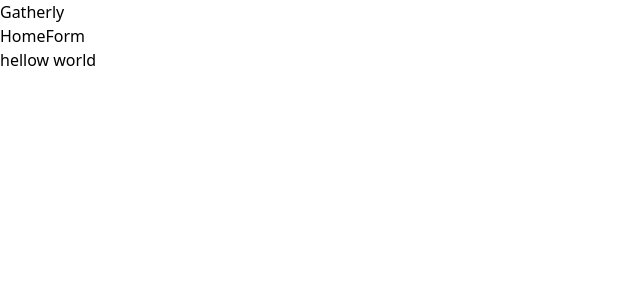
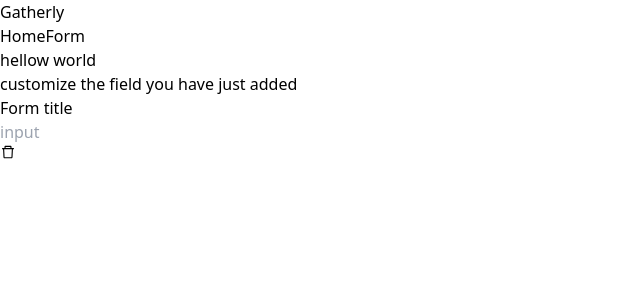
Before and after one commit to hasibulislamha01/Gatherly, a Next.js app: page /form in a window 1280 px wide. Both pictures are taken after a click on the button "hellow world". Shown: the top 300 px of the page, without its empty margins (0-640 px from the left). Built offline with nearby package versions, Linux system fonts and the light colour scheme.

Commit message:
added the basic layout of the form

```diff
--- /dev/null
+++ b/src/app/form/DynamicForm/DynamicForm.tsx
@@ -0,0 +1,28 @@
+import React from 'react'
+import { AiOutlineDelete } from 'react-icons/ai'
+
+type NewActiveInputProps = {
+    newActiveInput: boolean,
+    setNewActiveInput: React.Dispatch<React.SetStateAction<boolean>>
+}
+
+export default function DynamicForm({ newActiveInput, setNewActiveInput }: NewActiveInputProps) {
+    return (
+        <section>
+            <h3>Form title</h3>
+            {
+                newActiveInput &&
+                <div className='flex items-center gap-2'>
+                    <input
+                        placeholder='input'
+                        type='text'
+                    />
+                    <AiOutlineDelete
+                        onClick={() => setNewActiveInput(false)}
+                        className='cursor-pointer
+                    '/>
+                </div>
+            }
+        </section>
+    )
+}
--- /dev/null
+++ b/src/app/form/FieldCustomization/FieldCustomization.tsx
@@ -0,0 +1,9 @@
+import React from 'react'
+
+export default function FieldCustomization() {
+  return (
+    <section>
+        <h3>customize the field you have just added</h3>
+    </section>
+  )
+}
--- a/src/app/form/page.tsx
+++ b/src/app/form/page.tsx
@@ -1,10 +1,28 @@
+"use client"
 import OutlineButton from '@/components/ui/OutlineButton'
-import React from 'react'
+import React, { useState } from 'react'
+import DynamicForm from './DynamicForm/DynamicForm'
+import FieldCustomization from './FieldCustomization/FieldCustomization'
 
-export default function page() {
+export default function Page() {
+
+    const [newActiveInput, setNewActiveInput] = useState(false)
     return (
-        <section>
-            <OutlineButton buttonName='hellow world' />
+        <section className='my-12 flex gap-20'>
+
+
+            <div className='flex flex-col gap-10'>
+                <OutlineButton
+                    buttonName='hellow world'
+                    setNewActiveInput={setNewActiveInput}
+                />
+                { newActiveInput && <FieldCustomization />}
+            </div>
+
+            <DynamicForm
+                newActiveInput={newActiveInput}
+                setNewActiveInput={setNewActiveInput}
+            />
         </section>
     )
 }
--- a/src/components/ui/OutlineButton.tsx
+++ b/src/components/ui/OutlineButton.tsx
@@ -1,11 +1,14 @@
 import React from 'react'
 
 type OutlineButtonPropsType = {
-    buttonName: string
+    buttonName: string,
+    setNewActiveInput: React.Dispatch<React.SetStateAction<boolean>>
 }
-export default function OutlineButton({ buttonName }: OutlineButtonPropsType) {
+export default function OutlineButton({ buttonName, setNewActiveInput }: OutlineButtonPropsType) {
     return (
-        <button className='px-3 py-2 border border-black rounded-full cursor-pointer font-medium'>
+        <button
+            onClick={ ()=>setNewActiveInput(true) }
+            className='px-3 py-2 rounded-full cursor-pointer font-medium bg-gradient-to-tl from-slate-300 to-zinc-200 border border-slate-300'>
             {buttonName}
         </button>
     )
```
